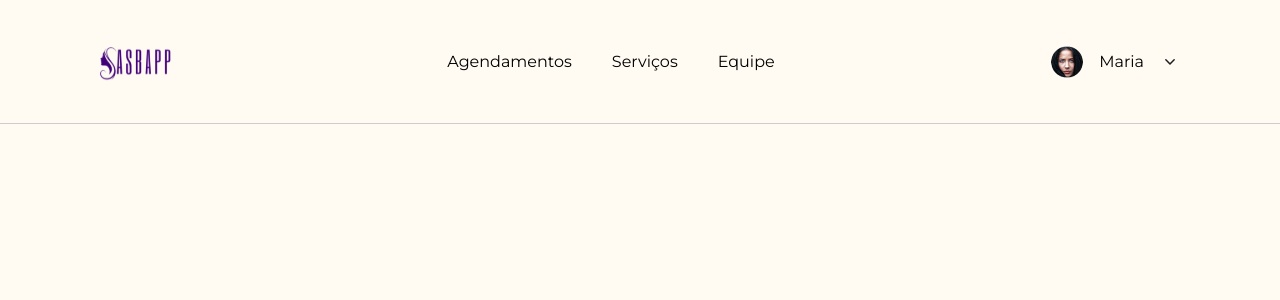
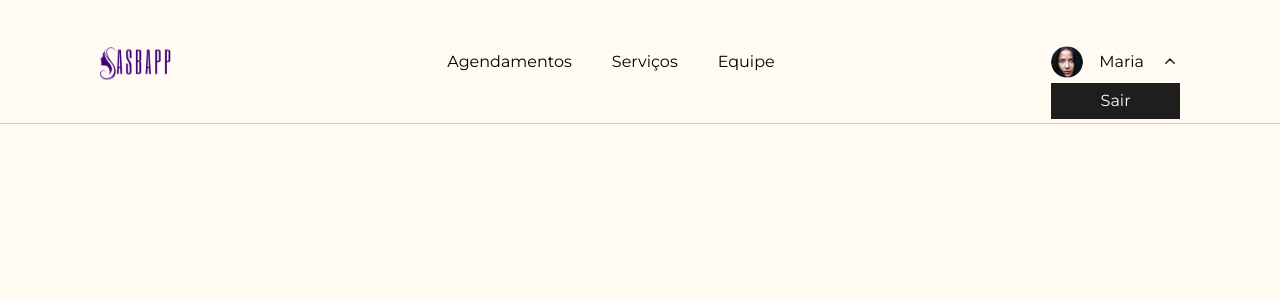
Before and after one commit to TIHeitorDS/SASBApp, a React (Vite) app in the folder frontend/: page / in a window 1280 px wide. Both pictures are taken after a click on the button 1169 px from the left and 61 px from the top of the page. Shown: the top 300 px of the page. Built offline with nearby package versions, Linux system fonts and the light colour scheme.

Commit message:
feat: add logout link to Navbar with toggle functionality

```diff
--- a/frontend/src/components/navbar.tsx
+++ b/frontend/src/components/navbar.tsx
@@ -1,4 +1,4 @@
-import { NavLink } from "react-router";
+import { Link, NavLink } from "react-router";
 import icon from "../assets/SASBApp-logo.svg";
 import userProfile from "../assets/user-profile.png";
 import arrowDown from "../assets/arrow-down.svg";
@@ -8,6 +8,7 @@ import closeIcon from "../assets/close-menu.svg";
 
 export default function Navbar() {
   const [menuOpen, setMenuOpen] = useState(false);
+  const [showExitButton, setShowExitButton] = useState(false);
 
   return (
     <nav className="flex justify-between items-center px-6 md:px-[100px] h-[80px] md:h-[123px] relative">
@@ -56,16 +57,37 @@ export default function Navbar() {
         </li>
       </ul>
 
-      <div className="hidden md:flex items-center gap-4">
+      <div className="hidden md:flex items-center gap-4 relative h-full">
         <img
           src={userProfile}
           alt="foto de perfil do usuário"
           className="w-8 h-8 rounded-full"
         />
+
         <p>Maria</p>
-        <button type="button" className="cursor-pointer">
-          <img src={arrowDown} alt="Abrir menu" />
+
+        <button
+          type="button"
+          className="cursor-pointer"
+          onClick={() => setShowExitButton(!showExitButton)}
+        >
+          <img
+            src={arrowDown}
+            alt="Abrir menu"
+            className={`${
+              showExitButton ? "rotate-180" : "rotate-0"
+            } transform transition-all`}
+          />
         </button>
+
+        {showExitButton && (
+          <Link
+            to="/login"
+            className="bg-black text-white absolute bottom-1 inset-x-0 text-center py-1.5"
+          >
+            Sair
+          </Link>
+        )}
       </div>
 
       <button
```
